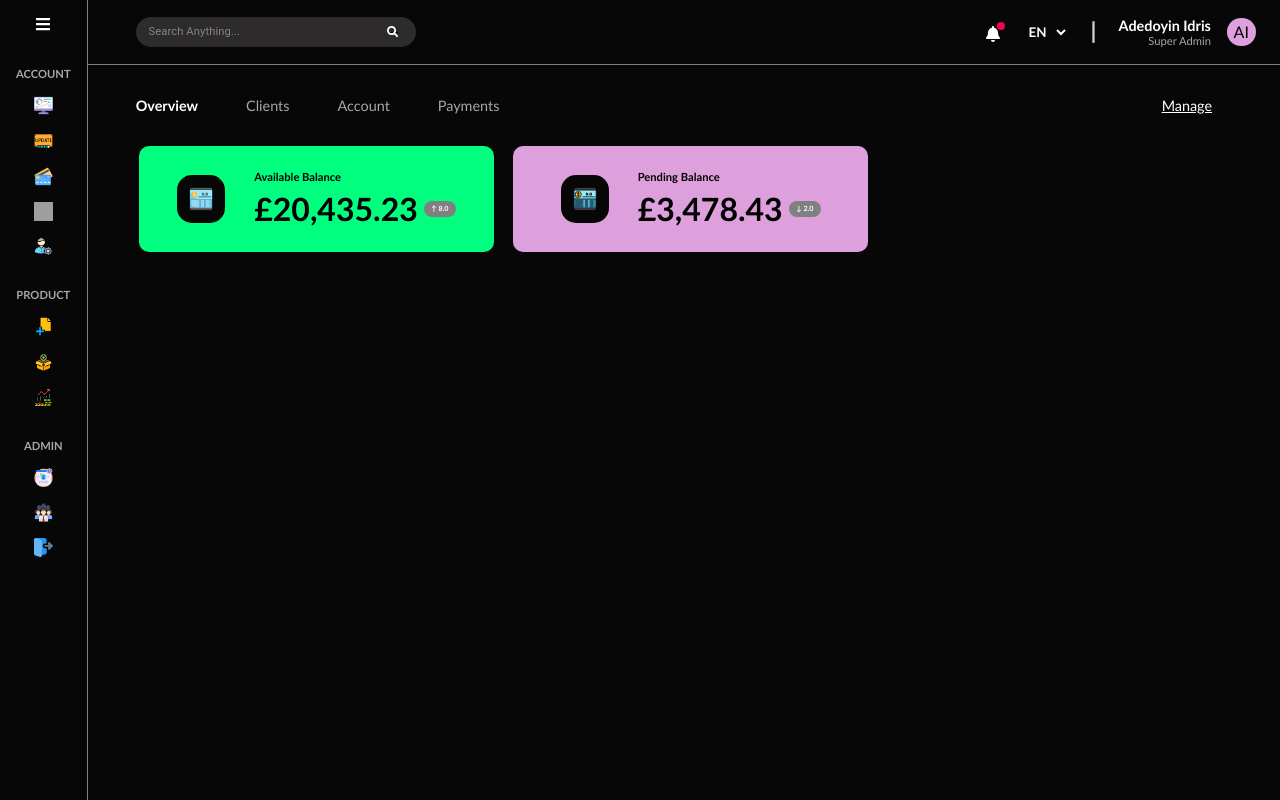
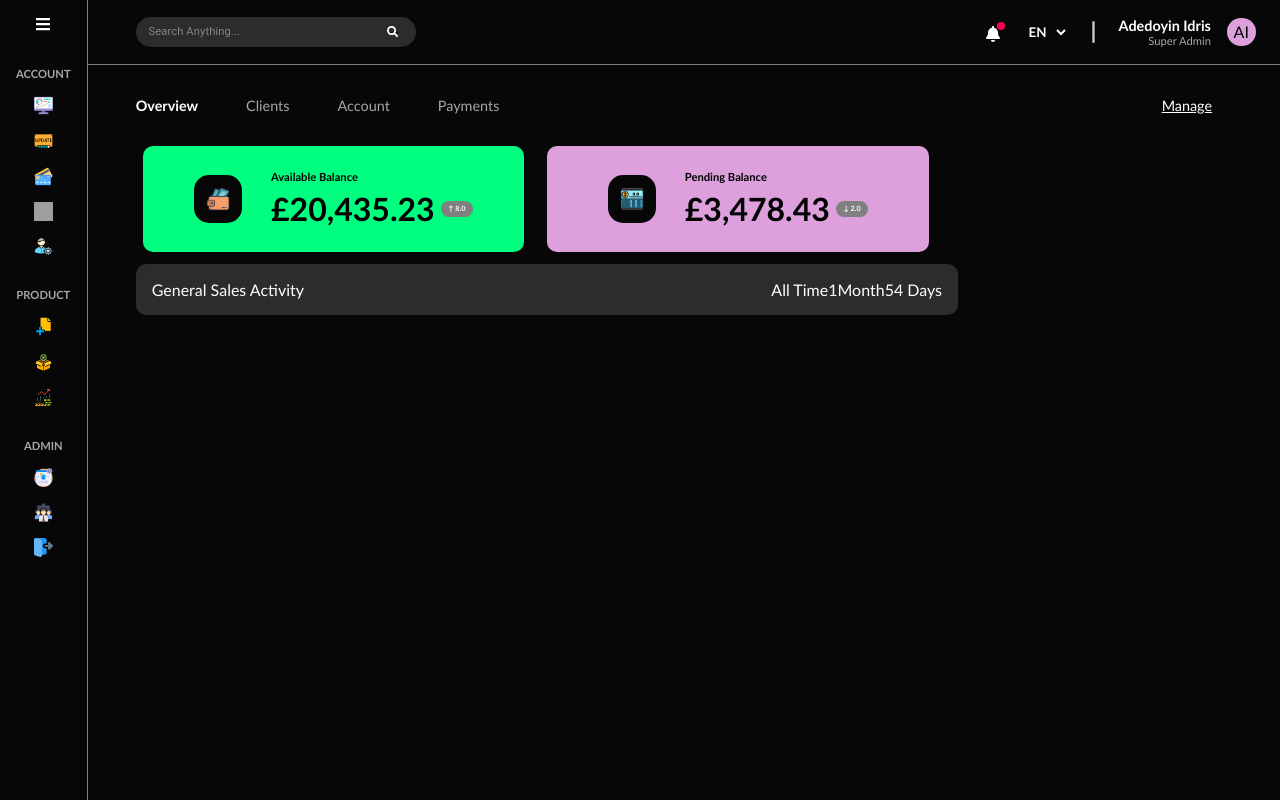
Before and after one commit to DevAdedoyin/monify, a React (Create React App) app: page / in a window 1280 px wide. Shown: the top 800 px of the page. Built offline with nearby package versions, Linux system fonts and the light colour scheme; grey boxes are pictures that could not be loaded.

Commit message:
General sales activity in progress

```diff
--- a/src/components/OverviewTabContent/LeftHandSide/Balance.tsx
+++ b/src/components/OverviewTabContent/LeftHandSide/Balance/Balance.tsx
@@ -1,7 +1,7 @@
 import React from "react";
 import BalanceComponent from "./BalanceComponent";
-import avbal from "../../../assets/images/avbal.png";
-import penbal from "../../../assets/images/penbal.png";
+import avbal from "../../../../assets/images/avbal.png";
+import penbal from "../../../../assets/images/penbal.png";
 
 type Props = {};
 
@@ -23,7 +23,14 @@ const Balance = (props: Props) => {
     },
   ];
   return (
-    <div style={{ width: "60%", display: "flex", justifyContent: "space-evenly", paddingLeft: "2rem"}}>
+    <div
+      style={{
+        width: "100%",
+        display: "flex",
+        justifyContent: "space-evenly",
+        paddingLeft: "2rem",
+      }}
+    >
       {balanceContent.map((data, index) => {
         return (
           <BalanceComponent
--- a/src/components/OverviewTabContent/LeftHandSide/BalanceCompnent.module.css
+++ b/src/components/OverviewTabContent/LeftHandSide/Balance/BalanceCompnent.module.css
@@ -5,7 +5,7 @@
     align-items: center;
     padding: 1.5rem 1rem;
     border-radius: 10px;
-
+    margin-bottom: 0.7rem;
 }
 
 .iconContainer {
--- /dev/null
+++ b/src/components/OverviewTabContent/LeftHandSide/LeftHandSide.module.css
@@ -0,0 +1,3 @@
+.lhsContainer {
+    width: 65%;
+}
--- a/src/components/OverviewTabContent/LeftHandSide/LeftHandSide.tsx
+++ b/src/components/OverviewTabContent/LeftHandSide/LeftHandSide.tsx
@@ -1,12 +1,16 @@
 import React from "react";
-import BalanceComponent from "./BalanceComponent";
-import Balance from "./Balance";
+import Balance from "./Balance/Balance";
+import SalesActivity from "./SalesActivity/SalesActivity";
+import lhsStyle from "./LeftHandSide.module.css";
 
 type Props = {};
 
 const LeftHandSide = (props: Props) => {
   return (
+    <div className={lhsStyle.lhsContainer}>
       <Balance />
+      <SalesActivity />
+    </div>
   );
 };
 
--- /dev/null
+++ b/src/components/OverviewTabContent/LeftHandSide/SalesActivity/SalesActivity.module.css
@@ -0,0 +1,7 @@
+.salesContainer {
+    width: 95%;
+    background-color: var(--grey);
+    margin-left: 3rem;
+    border-radius: 10px;
+    padding: 1rem;
+}
--- /dev/null
+++ b/src/components/OverviewTabContent/LeftHandSide/SalesActivity/SalesActivity.tsx
@@ -0,0 +1,15 @@
+import React from "react";
+import SalesActivityTab from "./SalesActivityTab";
+import SalesActivityStyle from "./SalesActivity.module.css";
+
+type Props = {};
+
+const SalesActivity = (props: Props) => {
+  return (
+    <div className={SalesActivityStyle.salesContainer}>
+      <SalesActivityTab />
+    </div>
+  );
+};
+
+export default SalesActivity;
--- /dev/null
+++ b/src/components/OverviewTabContent/LeftHandSide/SalesActivity/SalesActivityTab.module.css
@@ -0,0 +1,34 @@
+.satContainer {
+    display: flex;
+    justify-content: space-between;
+    background-color: transparent;
+
+}
+
+.headerTitleContainer {
+    display: flex;
+    justify-content: center;
+    align-items: center;
+    background-color: transparent;
+}
+
+.satTitle {
+    background-color: transparent;
+}
+
+.tabSATContainer {
+    background-color: transparent;
+    display: flex;
+    justify-content: center;
+    align-items: center;
+
+}
+
+.tabSAT {
+    background-color: transparent;
+
+}
+
+.tabSAT1 {
+    background-color: transparent;
+}
--- /dev/null
+++ b/src/components/OverviewTabContent/LeftHandSide/SalesActivity/SalesActivityTab.tsx
@@ -0,0 +1,20 @@
+import React from 'react'
+import SATabStyle from "./SalesActivityTab.module.css"
+type Props = {}
+
+const SalesActivityTab = (props: Props) => {
+  return (
+    <div className={SATabStyle.satContainer}>
+      <div className={SATabStyle.headerTitleContainer}>
+        <p className={SATabStyle.satTitle}>General Sales Activity</p>
+      </div>
+      <div className={SATabStyle.tabSATContainer}>
+        <p className={SATabStyle.tabSAT}>All Time</p>
+        <p className={SATabStyle.tabSAT1}>1Month</p>
+        <p className={SATabStyle.tabSAT}>54 Days</p>
+      </div>
+    </div>
+  );
+}
+
+export default SalesActivityTab
```
Also changed, not shown: src/assets/images/avbal.png, src/components/OverviewTabContent/LeftHandSide/Balance/BalanceComponent.tsx (renamed from src/components/OverviewTabContent/LeftHandSide/BalanceComponent.tsx).
